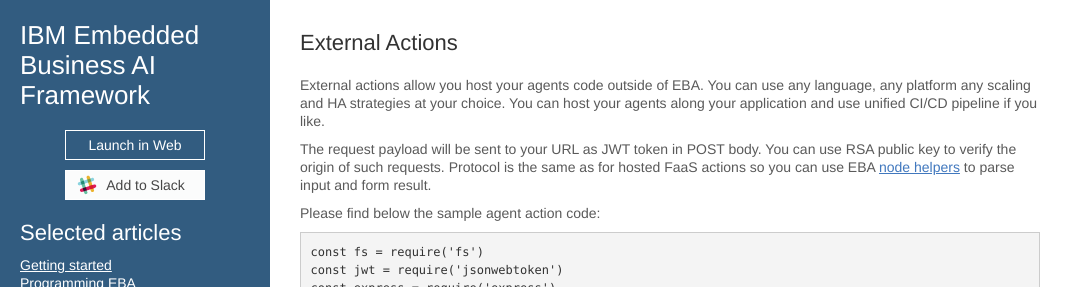
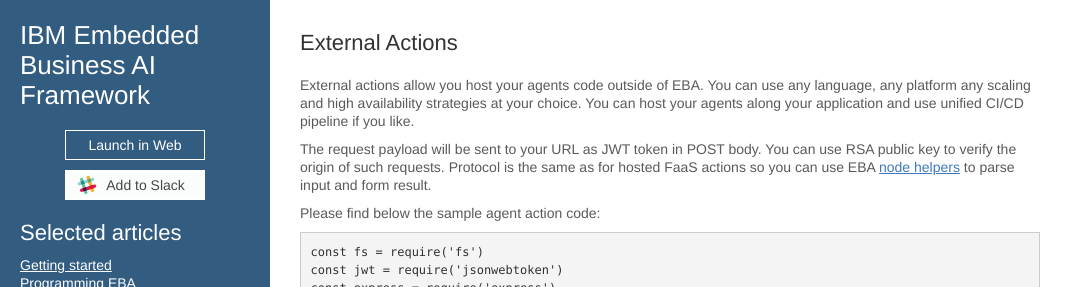
Before and after one commit to ibm-watson-embedded-business-assistant/eba-example-agents, a Jekyll site: the page built from docs/lab/ExternalRuntime.md, in a window 1280 px wide. Shown: the top 287 px of the page, without its empty margins (0-1083 px from the left). Built offline with Jekyll 4.4.1, drawn with Linux system fonts in a browser that asks for light colours; our own code applies the rules of GitHub Pages for plain Markdown files; the repository's description, which GitHub fills in, is left out.

Commit message:
Update ExternalRuntime.md

```diff
--- a/docs/lab/ExternalRuntime.md
+++ b/docs/lab/ExternalRuntime.md
@@ -1,6 +1,6 @@
 ## External Actions
 
-External actions allow you host your agents code outside of EBA. You can use any language, any platform any scaling and HA strategies at your choice. You can host your agents along your application and use unified CI/CD pipeline if you like.
+External actions allow you host your agents code outside of EBA. You can use any language, any platform any scaling and high availability strategies at your choice. You can host your agents along your application and use unified CI/CD pipeline if you like.
 
 The request payload will be sent to your URL as JWT token in POST body. You can use RSA public key to verify the origin of such requests. Protocol is the same as for hosted FaaS actions so you can use EBA [node helpers](./NodeHelpers.md) to parse input and form result.
 
```
